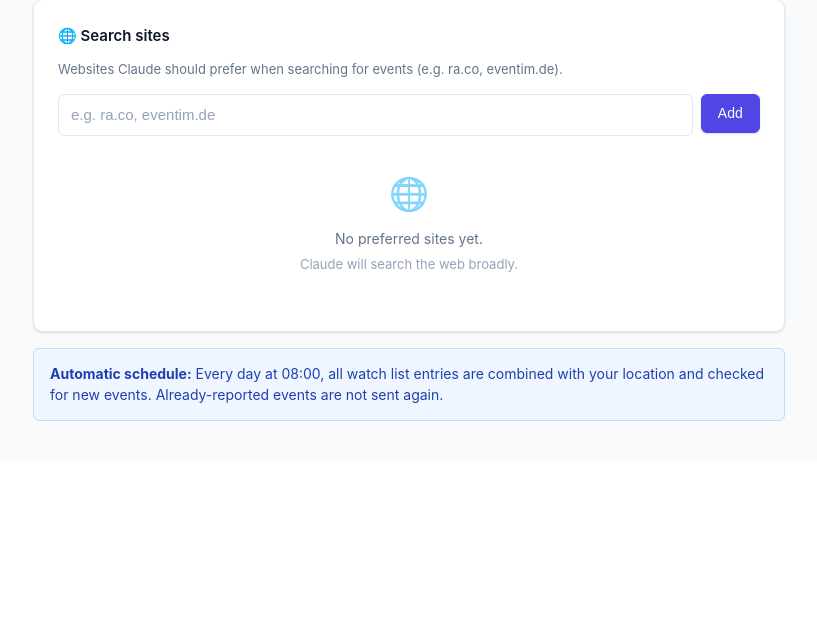
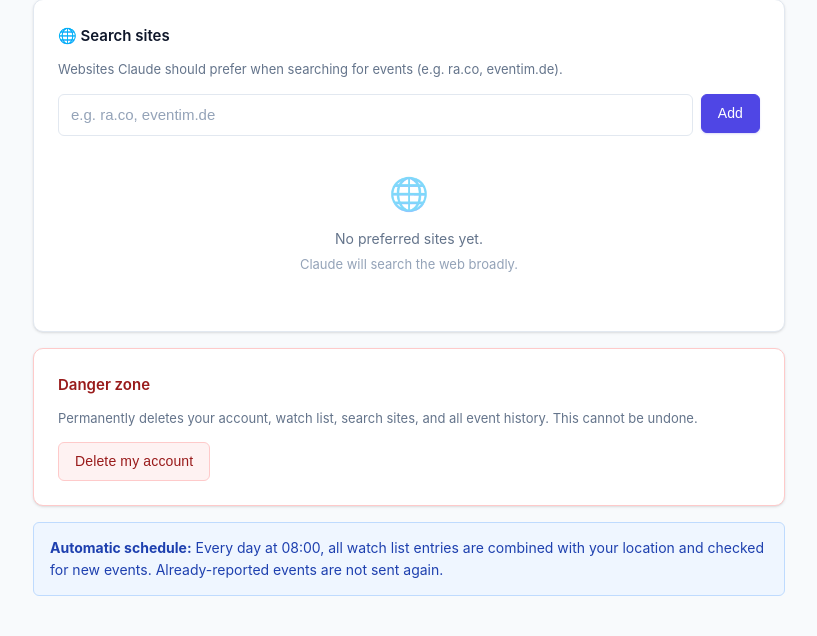
Before and after one commit to fmeies/event-radar, a Python web app: template app/templates/dashboard.html in a window 1280 px wide. Shown: the part 709-1345 px from the top of the page, without its empty margins (231-1048 px from the left). Before the commit the page ends 1130 px from the top, so only its background shows below. Run offline with Jinja, Linux system fonts and the light colour scheme; the template is opened without the code that fills it, so the values that code supplies are empty.

Commit message:
Add account deletion with danger zone UI
POST /account/delete deletes the user row — cascade handles search
terms, sites, and seen events. Clears the auth cookie and redirects
to /. Dashboard shows a red-bordered danger zone card with a JS
confirm dialog to prevent accidental deletion.

Co-Authored-By: Claude Sonnet 4.6 <noreply@anthropic.com>

```diff
--- a/app/static/style.css
+++ b/app/static/style.css
@@ -208,6 +208,13 @@ input:focus {
   border-color: var(--border);
 }
 .btn-ghost:hover { background: var(--bg); color: var(--text); text-decoration: none; }
+
+.btn-danger {
+  background: #fef2f2;
+  color: #991b1b;
+  border-color: #fecaca;
+}
+.btn-danger:hover { background: #fee2e2; border-color: #f87171; }
 
 .btn-sm   { padding: 0.3125rem 0.75rem; font-size: 0.8125rem; }
 .btn-lg   { padding: 0.6875rem 1.5rem; font-size: 1rem; }
--- a/app/templates/dashboard.html
+++ b/app/templates/dashboard.html
@@ -124,6 +124,16 @@
       {% endif %}
     </div>
 
+    <!-- Danger zone -->
+    <div class="card" style="border-color: #fecaca;">
+      <div class="card-title" style="color: #991b1b;">Danger zone</div>
+      <p class="hint">Permanently deletes your account, watch list, search sites, and all event history. This cannot be undone.</p>
+      <form method="post" action="{{ root_path }}/account/delete"
+            onsubmit="return confirm('Delete your account permanently? This cannot be undone.')">
+        <button type="submit" class="btn btn-danger">Delete my account</button>
+      </form>
+    </div>
+
     <!-- Schedule info -->
     <div class="info-banner">
       <strong>Automatic schedule:</strong> Every day at 08:00, all watch list entries are combined
```
Also changed, not shown: app/routers/dashboard.py (+16 -0 lines).
